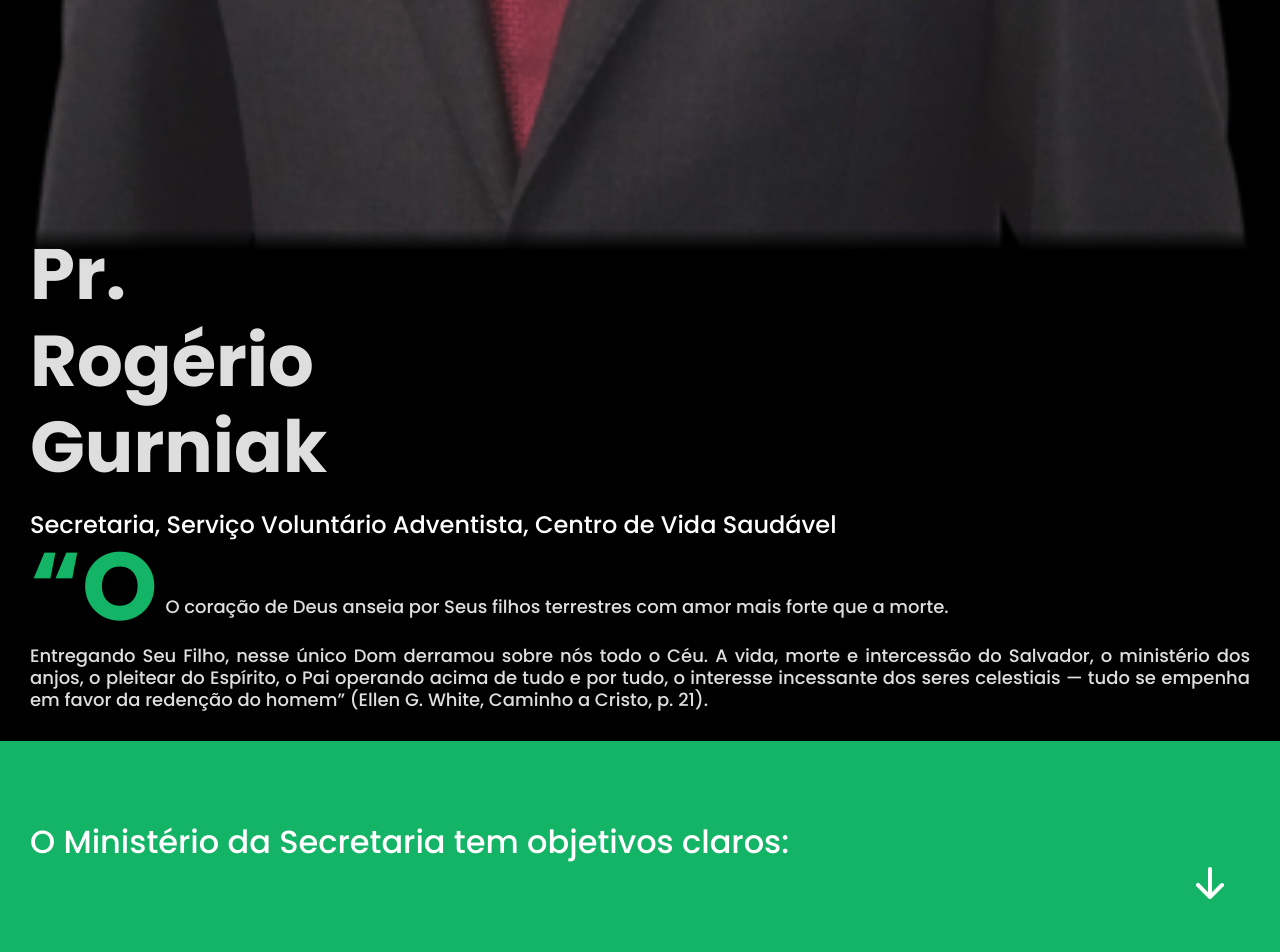
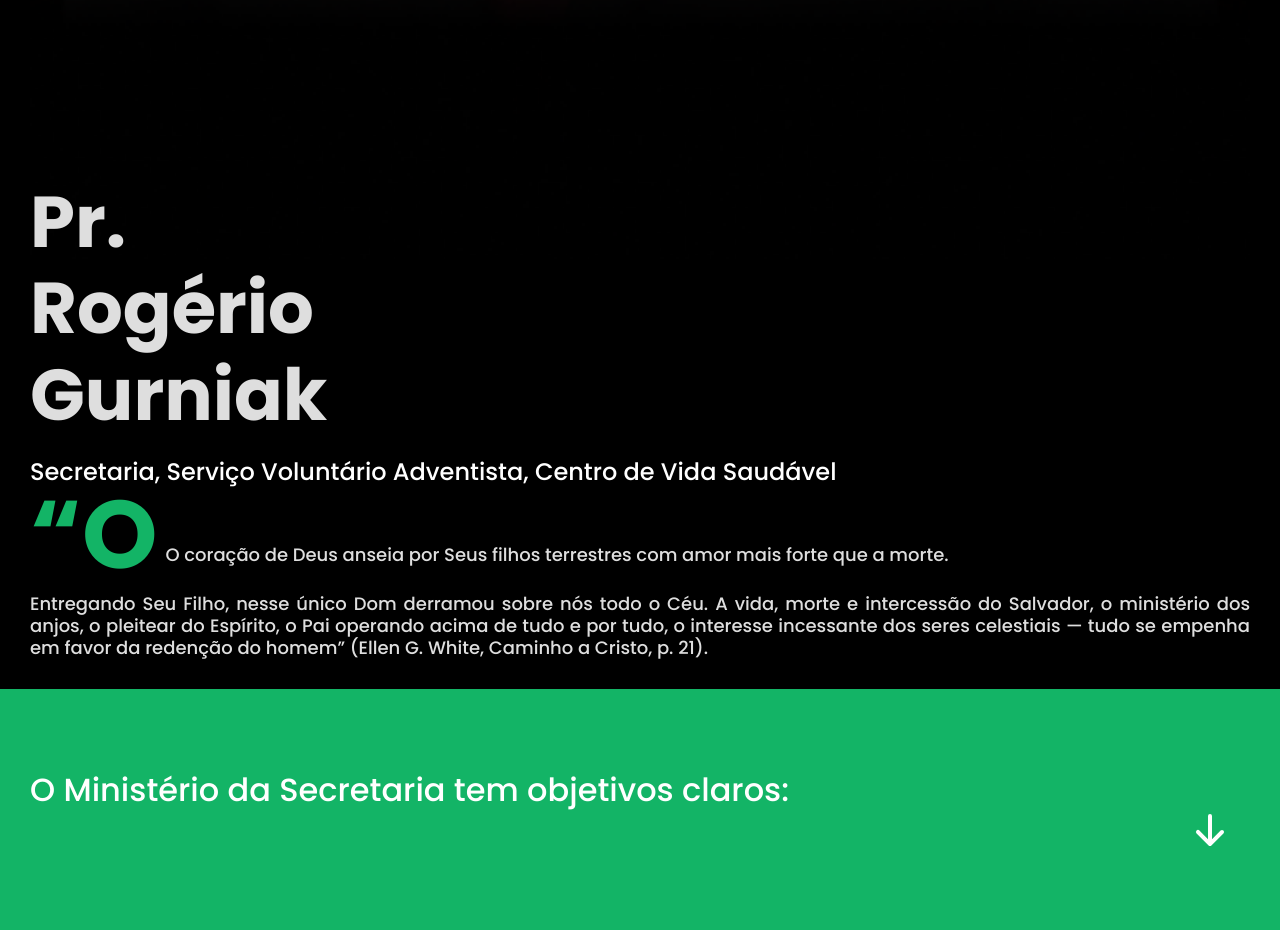
Before and after one commit to luizpaulolppa/site-quadrienal, a React (Create React App) app: page /rogerio-gurniak in a window 1280 px wide. Shown: the part 1399-2351 px from the top of the page. Built offline with nearby package versions, Linux system fonts and the light colour scheme.

Commit message:
adding gradient fixes

```diff
--- a/src/pages/MarcosJunior/styles.ts
+++ b/src/pages/MarcosJunior/styles.ts
@@ -9,10 +9,6 @@ export const TitleContainer = styled.div`
   font-weight: 600;
   font-size: 40px;
   color: #ffffff;
-  /* background: linear-gradient(180deg, rgba(0, 0, 0, 0) 0%, rgba(0, 0, 0, 0.7) 49.79%, #000000 73.23%);
-  background-image: url(${marcos});
-  background-repeat: no-repeat;
-  background-position: center; */
   background-color: black;
 `;
 
@@ -20,10 +16,6 @@ export const ImageContainer = styled.div`
   display: flex;
   justify-content: center;
   background: linear-gradient(180deg, rgba(19, 14, 11, 0) 0%, #000000 69.58%);
-  /* background-clip: linear-gradient(180deg, rgba(19, 14, 11, 0) 0%, #000000 69.58%);
-  background-image: url(${marcos});
-  background-repeat: no-repeat;
-  background-position: center; */
   height: 300px;
 `;
 
@@ -33,6 +25,7 @@ export const Name = styled.div`
   font-size: 72px;
   line-height: 120%;
   color: #dedede;
+  margin-top: -80px;
 `;
 
 export const Role = styled.div`
--- a/src/pages/RogerioGurniak/index.tsx
+++ b/src/pages/RogerioGurniak/index.tsx
@@ -2,7 +2,7 @@ import React, { useState } from "react";
 
 import rogerio from "../../assets/rogerio-without-back.png";
 import arrowDown from "../../assets/arrow-down-white.svg";
-import redArrowDown from "../../assets/seta-para-baixo-red.png";
+// import redArrowDown from "../../assets/seta-para-baixo-red.png";
 import yellowArrowDown from "../../assets/seta-para-baixo-yellow.png";
 import Menu from "../../components/Menu";
 import MenuBlack from "../../components/MenuBlack";
@@ -22,7 +22,6 @@ import {
   ThanksContainer,
   ThanksText,
   ThanksTitle,
-  Fade
 } from "./styles";
 
 const RogerioGurniak: React.FC = () => {
@@ -43,7 +42,6 @@ const RogerioGurniak: React.FC = () => {
         <ImageContainer>
           <img src={rogerio} alt="Rogerio" />
         </ImageContainer>
-        <Fade></Fade>
         <Name>
           Pr.
           <br /> Rogério
--- a/src/pages/RogerioGurniak/styles.ts
+++ b/src/pages/RogerioGurniak/styles.ts
@@ -9,15 +9,6 @@ export const TitleContainer = styled.div`
   font-size: 40px;
   color: #ffffff;
   background-color: black;
-`;
-
-export const Fade = styled.div`
-    height: 20px;
-    background-color: red;
-    margin-top: -20px;
-    position: relative;
-    background: linear-gradient(180deg, rgba(19, 14, 11, 0) 0%, #000000 108.58%);
-    border-radius: 10px 10px 0 0;
 `;
 
 export const ImageContainer = styled.div`
@@ -37,7 +28,7 @@ export const Name = styled.div`
   line-height: 120%;
   color: #dedede;
   margin-bottom: 20px;
-  margin-top: -18px;
+  margin-top: -80px;
 `;
 
 export const Role = styled.div`
```
Also changed, not shown: src/assets/marcos-without-back.png, src/assets/rogerio-without-back.png.
